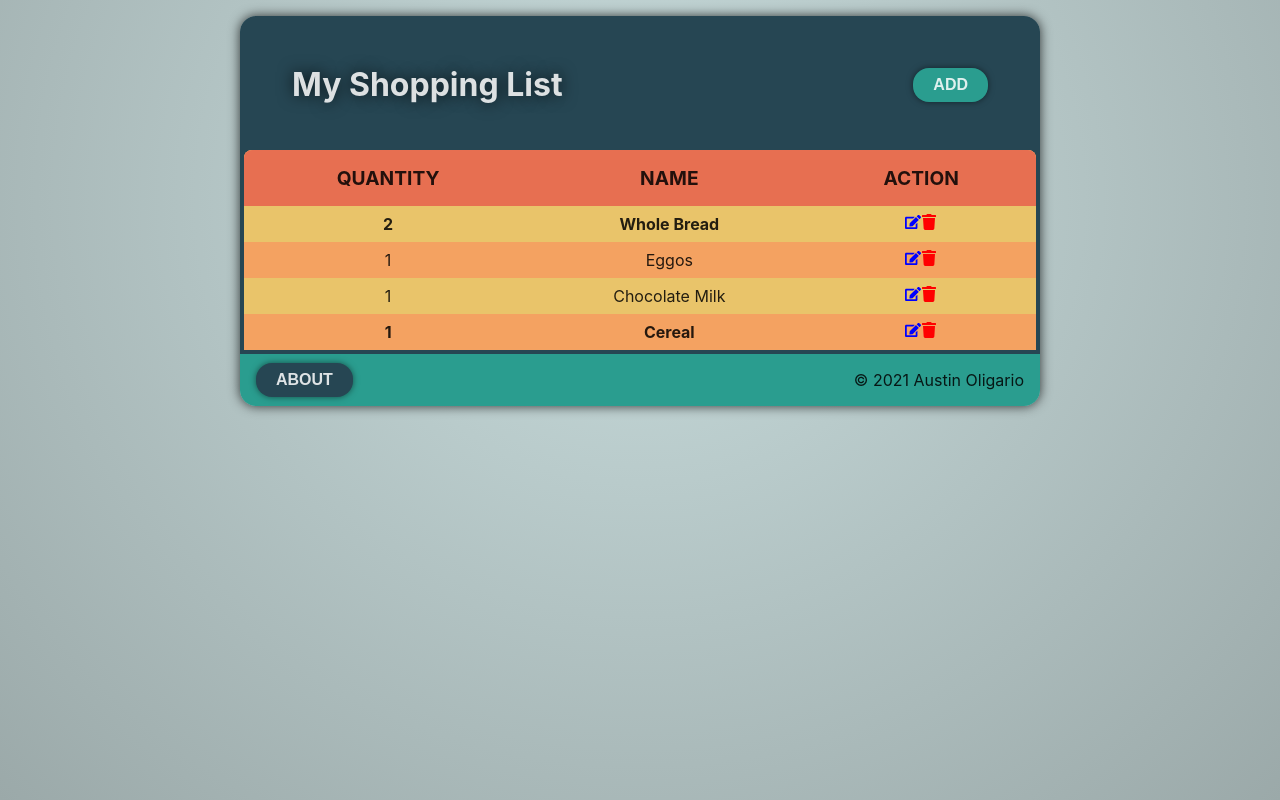
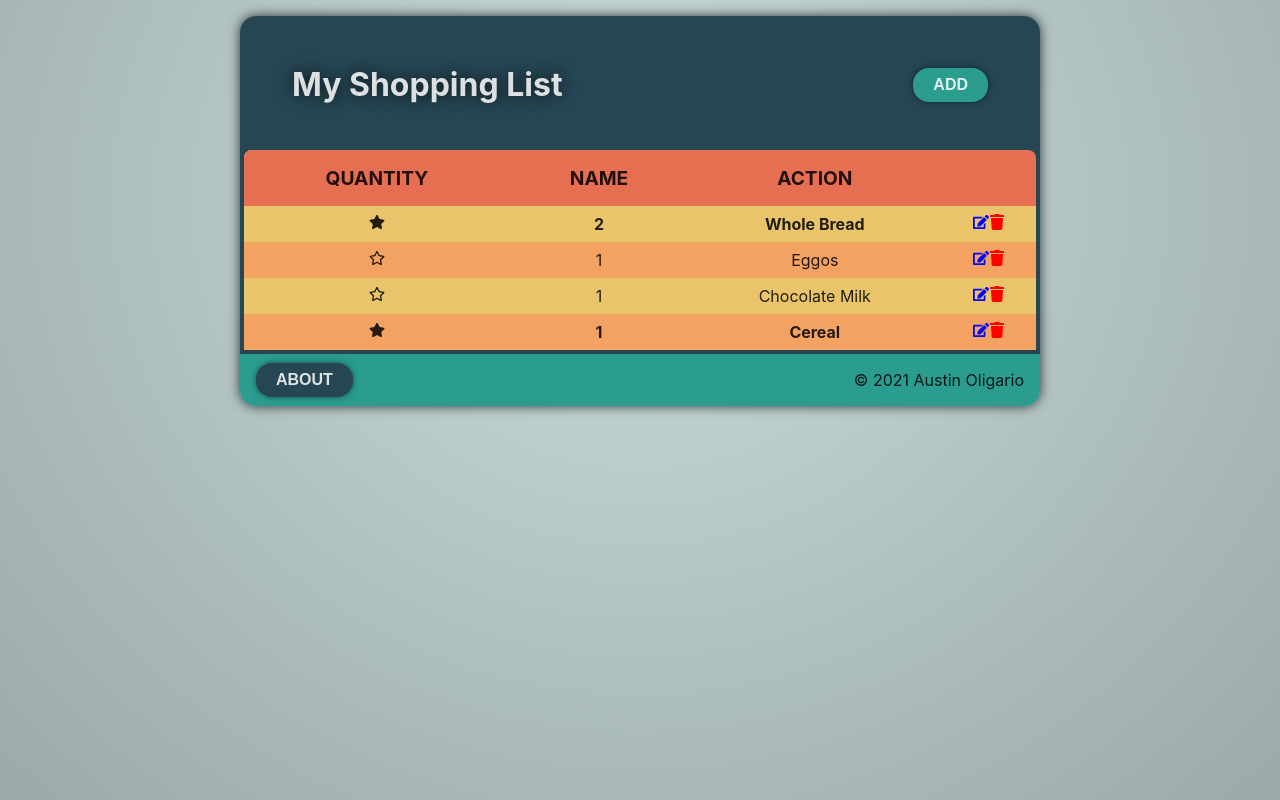
Before and after one commit to austinolig/shopping-list, a React (Create React App) app: page / in a window 1280 px wide. Built offline with nearby package versions, Linux system fonts and the light colour scheme; data requests are answered from the project's data file.

Commit message:
modified item actions and added 'important' column

```diff
--- a/src/components/Item.js
+++ b/src/components/Item.js
@@ -1,4 +1,4 @@
-import { FaTrash, FaEdit, FaCheck } from "react-icons/fa";
+import { FaTrash, FaEdit, FaCheck, FaStar, FaRegStar } from "react-icons/fa";
 import { useState } from "react";
 
 const Item = ({ item, onDelete, onUpdate }) => {
@@ -9,7 +9,6 @@ const Item = ({ item, onDelete, onUpdate }) => {
     quantity: item.quantity,
     important: item.important,
   });
-  // console.log(currentItem);
 
   const updateItem = (e) => {
     const { name, value } = e.target;
@@ -19,11 +18,29 @@ const Item = ({ item, onDelete, onUpdate }) => {
     }));
   };
 
+  const toggleImportant = () => {
+    setCurrentItem({
+      ...currentItem,
+      important: !currentItem.important,
+    });
+
+    onUpdate(item.id, { ...currentItem, important: !currentItem.important });
+  };
+
   return (
     <tr
       className="item"
       style={{ fontWeight: currentItem.important && "bold" }}
     >
+      <td>
+        <>
+          {currentItem.important ? (
+            <FaStar onClick={toggleImportant} />
+          ) : (
+            <FaRegStar onClick={toggleImportant} />
+          )}
+        </>
+      </td>
       <td>
         {isEditing ? (
           <input
@@ -48,17 +65,22 @@ const Item = ({ item, onDelete, onUpdate }) => {
           currentItem.name
         )}
       </td>
-      <td>
+      <td className="tdActions">
         {!isEditing ? (
+          <>
             <FaEdit
               onClick={() => {
                 setIsEditing(!isEditing);
-
-              // onUpdate(item.id, item);
-              //ON CLICK CHANGE TO SAVE ICON OR SUM
               }}
               style={{ color: "blue" }}
             />
+            <FaTrash
+              onClick={() => {
+                onDelete(item.id);
+              }}
+              style={{ color: "red" }}
+            />
+          </>
         ) : (
           <FaCheck
             onClick={() => {
@@ -73,12 +95,6 @@ const Item = ({ item, onDelete, onUpdate }) => {
             style={{ color: "green" }}
           />
         )}
-        <FaTrash
-          onClick={() => {
-            onDelete(item.id);
-          }}
-          style={{ color: "red" }}
-        />
       </td>
     </tr>
   );
```
Lines whose indentation alone changed are shown as unchanged.
